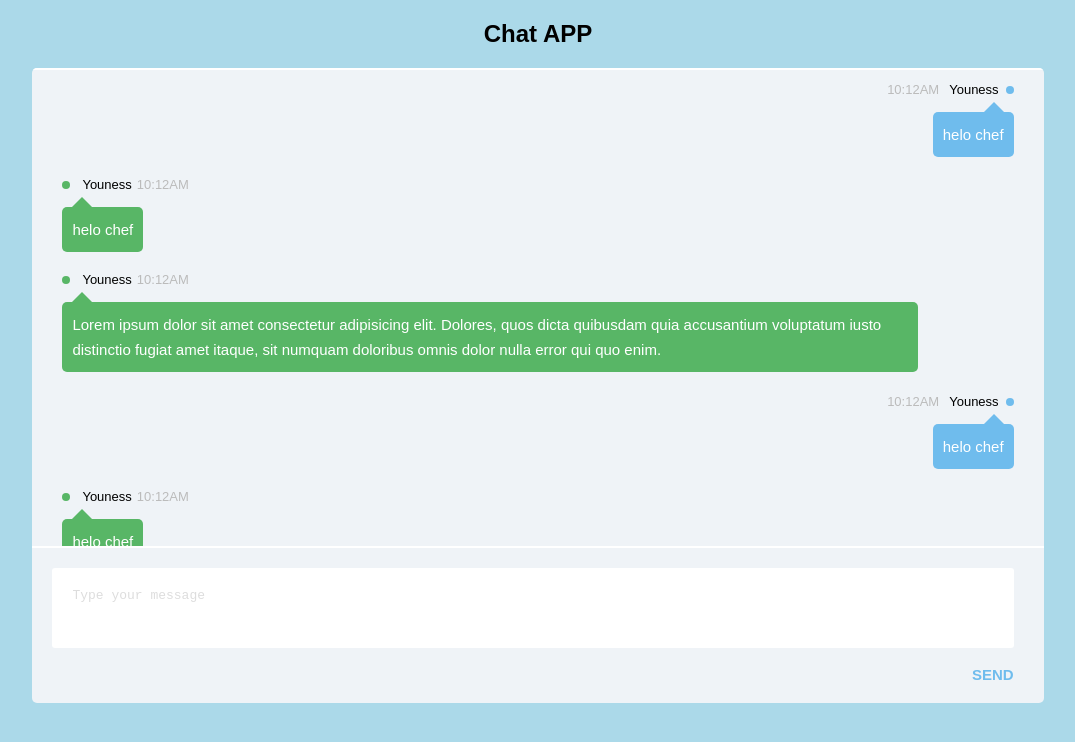
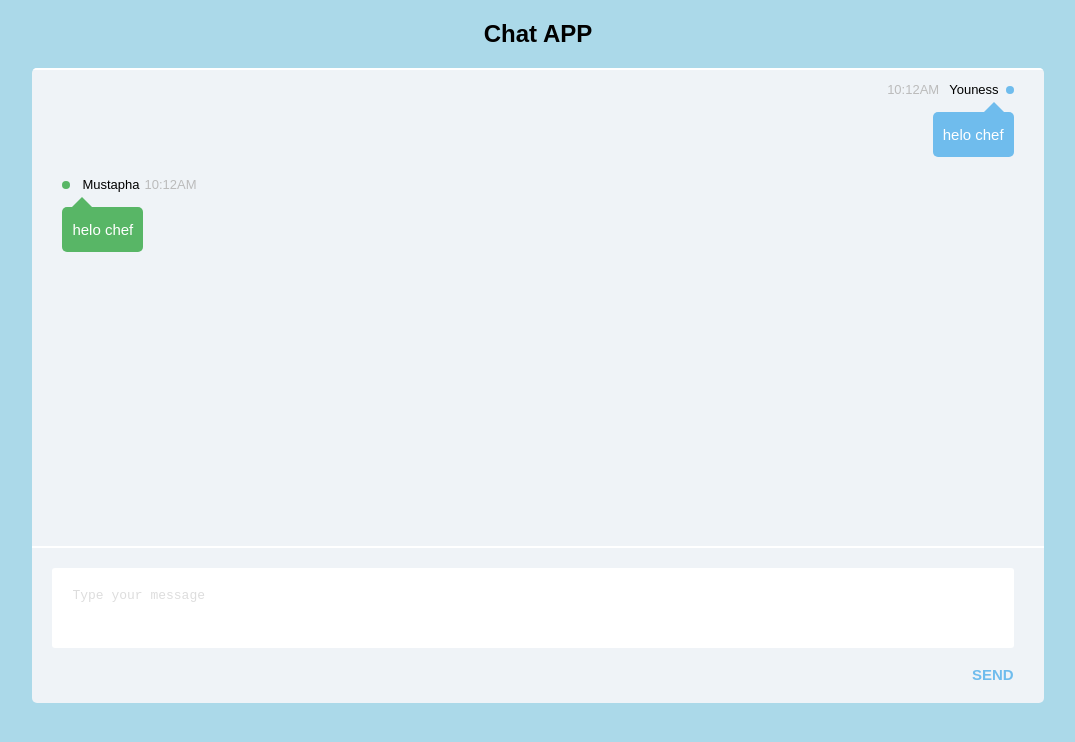
Before and after one commit to Boubakrifedi/Chat-Box, a React (Create React App) app: page / in a window 1280 px wide. Shown: the top 742 px of the page, without its empty margins (102-1177 px from the left). Built offline with nearby package versions, Linux system fonts and the light colour scheme.

Commit message:
impliment redux

```diff
--- a/package.json
+++ b/package.json
@@ -8,7 +8,12 @@
     "@testing-library/user-event": "^13.5.0",
     "react": "^17.0.2",
     "react-dom": "^17.0.2",
+    "react-redux": "^7.2.6",
     "react-scripts": "5.0.0",
+    "redux": "^4.1.2",
+    "redux-devtools-extension": "^2.13.9",
+    "redux-thunk": "^2.4.1",
+    "reselect": "^4.1.5",
     "web-vitals": "^2.1.3"
   },
   "scripts": {
--- /dev/null
+++ b/src/containers/MessagesContainer/constants.js
@@ -0,0 +1,5 @@
+const actionTypes = {
+  SET_MESSAGES: "SET_MESSAGES",
+};
+
+export { actionTypes };
--- a/src/containers/MessagesContainer/index.jsx
+++ b/src/containers/MessagesContainer/index.jsx
@@ -1,67 +1,20 @@
+import { useSelector } from "react-redux";
+import { createStructuredSelector } from "reselect";
 import MessageItem from "../../components/MessageItem";
+import { makeSelectMessagesData } from "./selectors";
+
+const messagesState = createStructuredSelector({
+  messages: makeSelectMessagesData(),
+});
+
 const MessagesContainer = () => {
+  const { messages } = useSelector(messagesState);
+
   return (
     <ul id="chat">
-      <MessageItem
-        from="me"
-        date="10:12AM"
-        name="Youness"
-        message="helo chef"
-      />
-      <MessageItem
-        from="you"
-        date="10:12AM"
-        name="Youness"
-        message="helo chef"
-      />
-      <MessageItem
-        from="you"
-        date="10:12AM"
-        name="Youness"
-        message="Lorem ipsum dolor sit amet consectetur adipisicing elit. Dolores, quos dicta quibusdam quia accusantium voluptatum iusto distinctio fugiat amet itaque, sit numquam doloribus omnis dolor nulla error qui quo enim."
-      />
-      <MessageItem
-        from="me"
-        date="10:12AM"
-        name="Youness"
-        message="helo chef"
-      />
-      <MessageItem
-        from="you"
-        date="10:12AM"
-        name="Youness"
-        message="helo chef"
-      />
-      <MessageItem
-        from="me"
-        date="10:12AM"
-        name="Youness"
-        message="helo chef"
-      />
-      <MessageItem
-        from="you"
-        date="10:12AM"
-        name="Youness"
-        message="helo chef"
-      />
-      <MessageItem
-        from="me"
-        date="10:12AM"
-        name="Youness"
-        message="helo chef"
-      />
-      <MessageItem
-        from="you"
-        date="10:12AM"
-        name="Youness"
-        message="helo chef"
-      />
-      <MessageItem
-        from="me"
-        date="10:12AM"
-        name="Youness"
-        message="helo chef"
-      />
+      {messages &&
+        messages.length > 0 &&
+        messages.map((item, index) => <MessageItem key={index} {...item} />)}
     </ul>
   );
 };
--- /dev/null
+++ b/src/containers/MessagesContainer/reducer.js
@@ -0,0 +1,24 @@
+import { actionTypes } from "./constants";
+
+// //  initialiser notre state
+const initialState = {
+  messages: [
+    { from: "me", date: "10:12AM", name: "Youness", message: "helo chef" },
+    { from: "you", date: "10:12AM", name: "Mustapha", message: "helo chef" },
+  ],
+};
+
+const messagesReducer = (state = initialState, action) => {
+  switch (action.type) {
+    case actionTypes.SET_MESSAGES:
+      return {
+        ...state,
+        messages: action.payload,
+      };
+
+    default:
+      return state;
+  }
+};
+
+export default messagesReducer;
--- /dev/null
+++ b/src/containers/MessagesContainer/selectors.js
@@ -0,0 +1,12 @@
+import { createSelector } from "reselect";
+
+const selectFromMessagesStateDomain = (globalState) =>
+  globalState.messagesState;
+
+const makeSelectMessagesData = () =>
+  createSelector(
+    selectFromMessagesStateDomain,
+    (messagesState) => messagesState.messages
+  );
+
+export { makeSelectMessagesData };
--- a/src/containers/SendContainer/index.jsx
+++ b/src/containers/SendContainer/index.jsx
@@ -1,10 +1,20 @@
 import CustomInput from "../../components/CustomInput";
 import CustomButton from "../../components/CustomButton";
+import { useState } from "react";
 const SendContainer = () => {
+  const [message, setMessage] = useState("");
+  const handleClick = () => {};
+  const handleChange = (value) => {
+    setMessage(value);
+  };
   return (
     <footer>
-      <CustomInput placeholder="Type your message" />
-      <CustomButton text="Send" />
+      <CustomInput
+        value={message}
+        placeholder="Type your message"
+        onChange={(e) => handleChange(e.target.value)}
+      />
+      <CustomButton text="Send" onClick={handleClick} />
     </footer>
   );
 };
--- a/src/index.js
+++ b/src/index.js
@@ -2,11 +2,13 @@ import React from "react";
 import ReactDOM from "react-dom";
 import App from "./App";
 import reportWebVitals from "./reportWebVitals";
+import { Provider } from "react-redux";
+import ourStore from "./store";
 
 ReactDOM.render(
-  <React.StrictMode>
+  <Provider store={ourStore}>
     <App />
-  </React.StrictMode>,
+  </Provider>,
   document.getElementById("root")
 );
 
--- /dev/null
+++ b/src/store/index.js
@@ -0,0 +1,13 @@
+import { applyMiddleware, createStore } from "redux";
+import rootReducer from "./rootReducer";
+import { composeWithDevTools } from "redux-devtools-extension";
+
+const middleware = [];
+
+const store = createStore(
+  rootReducer,
+  // composeWithDevTools() pour ReduxDevtools goole Chrome
+  composeWithDevTools(applyMiddleware(...middleware))
+);
+
+export default store;
--- /dev/null
+++ b/src/store/rootReducer.js
@@ -0,0 +1,6 @@
+import { combineReducers } from "redux";
+import messagesReducer from "../containers/MessagesContainer/reducer";
+
+export default combineReducers({
+  messagesState: messagesReducer,
+});
```
Also changed, not shown: src/containers/MessagesContainer/actions.js (added, +10 -0 lines), 1 other file (tests, documents, lock files or other folders).
